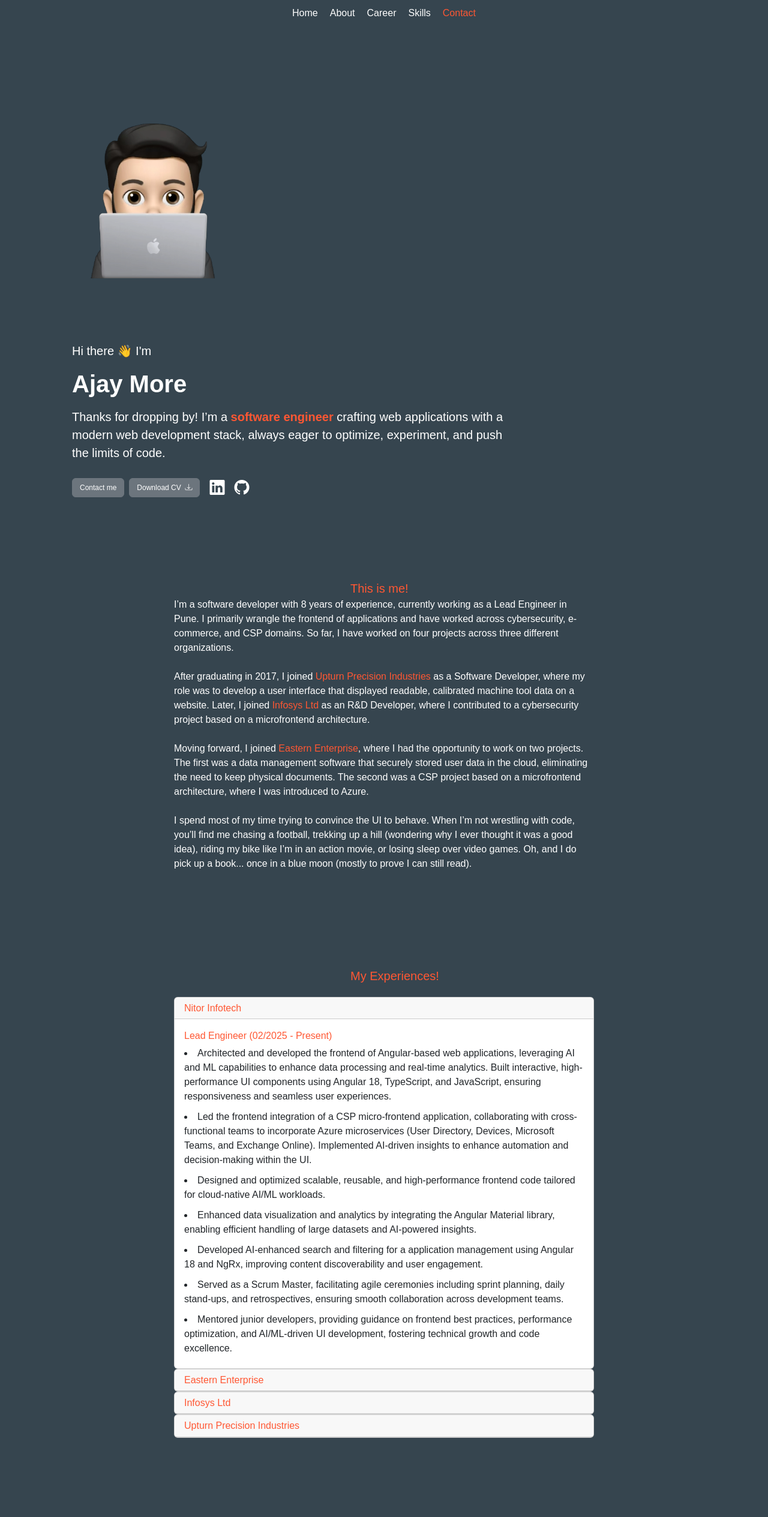
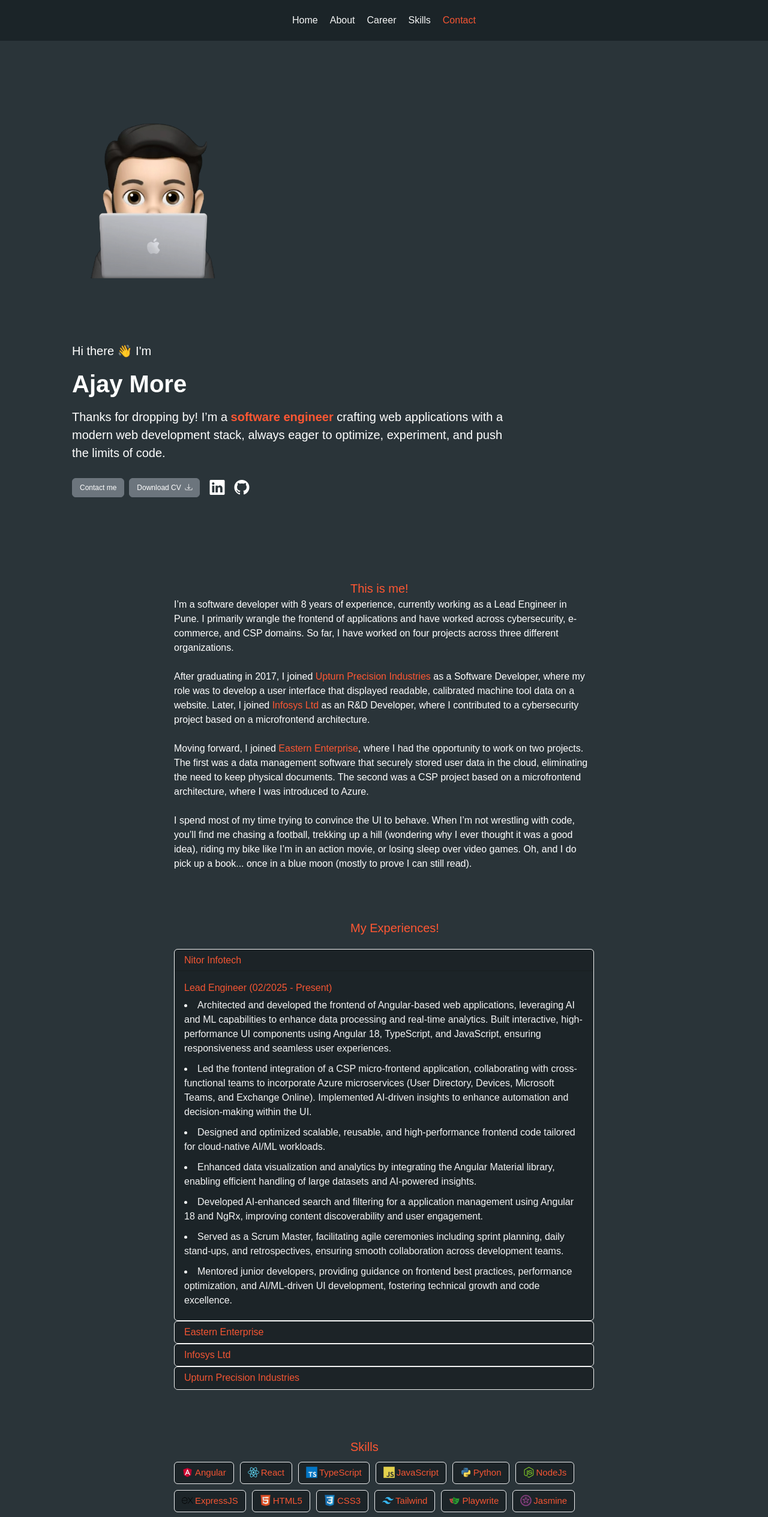
Before and after one commit to AJAYMORE06/Ajay-More-Portfolio, an Angular app: page / in a window 1280 px wide. Shown: the top 2529 px of the page at 60% size. Built offline with nearby package versions, Linux system fonts and the light colour scheme.

Commit message:
Added few corrections

```diff
--- a/package.json
+++ b/package.json
@@ -10,7 +10,7 @@
   },
   "private": true,
   "dependencies": {
-    "@angular/animations": "^14.2.0",
+    "@angular/animations": "^14.3.0",
     "@angular/common": "^14.2.0",
     "@angular/compiler": "^14.2.0",
     "@angular/core": "^14.2.0",
--- a/src/app/app.component.html
+++ b/src/app/app.component.html
@@ -15,11 +15,10 @@
     </nav>
 </div>
 <div class="sectionClass">
-    <section #sections id="home" class="paddingCommon">
+    <section #sections id="home" class="paddingCommon" [@fadeInUp]>
         <div class="sectionBody">
             <div class="imageContainer">
                 <img class="imageSelfDefault" src="assets/self.webp" alt="Avatar">
-                <img class="imageSelfCondition" src="assets/hi.webp" alt="hiAvatar">
             </div>
             <div class="homeInfo">
                 <p class="fontPrimary">Hi there 👋 I'm</p>
@@ -43,7 +42,7 @@
             </div>
         </div>
     </section>
-    <section #sections id="about" class="commonContainer">
+    <section #sections id="about" class="commonContainer" [@fadeInUp]>
         <div class="fontabout">
             <div class="fontaboutIntro">This is me!</div>
             I’m a software developer with 8 years of experience, currently working as a Lead Engineer in Pune.
@@ -76,9 +75,9 @@
             games. Oh, and I do pick up a book... once in a blue moon (mostly to prove I can still read).
         </div>
     </section>
-    <section *ngIf="false" #sections id="project" class="commonContainer">
+    <section *ngIf="false" #sections id="project" class="commonContainer" [@fadeInUp]>
     </section>
-    <section #sections id="career" class="commonContainer">
+    <section #sections id="career" class="commonContainer" [@fadeInUp]>
         <div class="fontabout">
             <div class="fontaboutIntro">My Experiences!</div>
             <div class="experienceFormat">
@@ -268,7 +267,7 @@
             </div>
         </div>
     </section>
-    <section #sections id="skills" class="commonContainer">
+    <section #sections id="skills" class="commonContainer" [@fadeInUp]>
         <div class="fontabout">
             <div class="fontaboutIntro">Skills</div>
             <button class="btn btn-light skillsButton orangeFontColor"><img class="imgSkill" src="assets/Angular.png"
@@ -311,7 +310,7 @@
             </div>
         </div>
     </section>
-    <section #sections id="contact" class="commonContainer">
+    <section #sections id="contact" class="commonContainer" [@fadeInUp]>
         <div class="fontabout">
             <div class="fontaboutIntro">Let's Connect</div>
             <div class="experienceFormat">
@@ -355,7 +354,6 @@
                 </form>
             </div>
             <div class="copyright"><small class="rightReserved">© All Rights Reserved</small>
-                <div><small>Designed and developed by Ajay More</small></div>
             </div>
         </div>
     </section>
--- a/src/app/app.component.scss
+++ b/src/app/app.component.scss
@@ -13,8 +13,9 @@ $orangeFontColor: #FF5733;
     z-index: 1;
     width: 100%;
     position: fixed;
-    padding-bottom: 30px;
-    background-color: #36454F;
+    padding: 12px 0px;
+    background-color: #1c2428;
+    opacity: 96%;
 }
 
 a.active {
@@ -41,26 +42,9 @@ a.inactive {
     transform: scale(1.02);
 }
 
-.imageSelfCondition {
-    display: none;
-}
-
 .imageSelfDefault {
     height: 350px;
     width: 350px;
-}
-
-.imageSelfCondition {
-    height: 350px;
-    width: 350px;
-}
-
-.imageContainer:hover .imageSelfDefault {
-    display: none;
-}
-
-.imageContainer:hover .imageSelfCondition {
-    display: block;
 }
 
 .sectionBody {
@@ -80,7 +64,6 @@ a.inactive {
     flex-wrap: wrap;
     padding-top: 40px;
     padding-bottom: 40px;
-    margin: 80px;
 }
 
 .skillsButton {
@@ -88,6 +71,8 @@ a.inactive {
     font-size: 15px;
     cursor: auto;
     transition: transform 0.3s ease;
+    background-color: #1c2428;
+    opacity: 95%;
 }
 
 .skillsButton:hover {
@@ -236,3 +221,20 @@ a.inactive {
 .rightReserved {
     padding-left: 45px;
 }
+
+.card {
+    background-color: #1c2428;
+    border: 1px solid white;
+    color: white;
+    opacity: 95%;
+}
+
+.section {
+    opacity: 0;
+    visibility: hidden;
+}
+
+.section.ng-animating {
+    opacity: 1;
+    visibility: visible;
+}
--- a/src/app/app.component.ts
+++ b/src/app/app.component.ts
@@ -2,15 +2,24 @@ import { Component, OnInit, QueryList, ViewChildren } from '@angular/core';
 import { FormBuilder, FormGroup, Validators } from '@angular/forms';
 import Typed from 'typed.js';
 import emailjs from '@emailjs/browser';
+import { animate, style, transition, trigger } from '@angular/animations';
 
 @Component({
   selector: 'app-root',
   templateUrl: './app.component.html',
-  styleUrls: ['./app.component.scss']
+  styleUrls: ['./app.component.scss'],
+  animations: [
+    trigger('fadeInUp', [
+      transition(':enter', [
+        style({ opacity: 0, transform: 'translateY(50px)' }),
+        animate('0.6s ease-out', style({ opacity: 1, transform: 'translateY(0)' }))
+      ])
+    ])
+  ]
 })
 export class AppComponent implements OnInit {
   public title = 'portfolio';
-  public activeLink = 'home';
+  public activeLink = '';
   public isLoading = false;
   @ViewChildren('sections') sections!: QueryList<any>;
   contactForm: FormGroup;
@@ -70,7 +79,6 @@ export class AppComponent implements OnInit {
             currentSection = section.nativeElement.getAttribute('id');
           }
         });
-
         this.activeLink = currentSection;
       };
     };
--- a/src/app/app.module.ts
+++ b/src/app/app.module.ts
@@ -6,6 +6,7 @@ import { AppComponent } from './app.component';
 import { RouterOutlet } from '@angular/router';
 import { NgbModule } from '@ng-bootstrap/ng-bootstrap';
 import { ReactiveFormsModule } from '@angular/forms';
+import { BrowserAnimationsModule } from '@angular/platform-browser/animations';
 
 @NgModule({
   declarations: [
@@ -16,7 +17,8 @@ import { ReactiveFormsModule } from '@angular/forms';
     AppRoutingModule,
     RouterOutlet,
     NgbModule,
-    ReactiveFormsModule
+    ReactiveFormsModule,
+    BrowserAnimationsModule
   ],
   providers: [],
   bootstrap: [AppComponent]
--- a/src/index.html
+++ b/src/index.html
@@ -2,10 +2,10 @@
 <html lang="en">
 <head>
   <meta charset="utf-8">
-  <title>Portfolio</title>
+  <title>Ajay More</title>
   <base href="/">
   <meta name="viewport" content="width=device-width, initial-scale=1">
-  <link rel="icon" type="image/x-icon" href="favicon.ico">
+  <link rel="icon" type="image/x-icon" href="assets/hi.webp">
   <link rel="stylesheet" href="https://cdn.jsdelivr.net/npm/bootstrap-icons/font/bootstrap-icons.css">
 </head>
 <body>
--- a/src/styles.scss
+++ b/src/styles.scss
@@ -4,7 +4,10 @@
 
 body {
     margin: 0px !important;
-    height: 100vh;
-    background-color: #36454F;
+    background-color: #2a3439;
     font-family: sans-serif;
 }
+
+html {
+    scroll-behavior: smooth;
+  }
```
Also changed, not shown: 1 other file (tests, documents, lock files or other folders).
